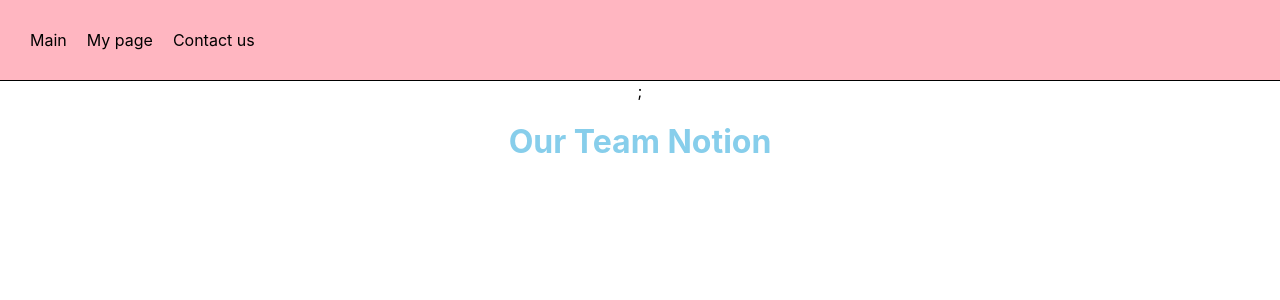
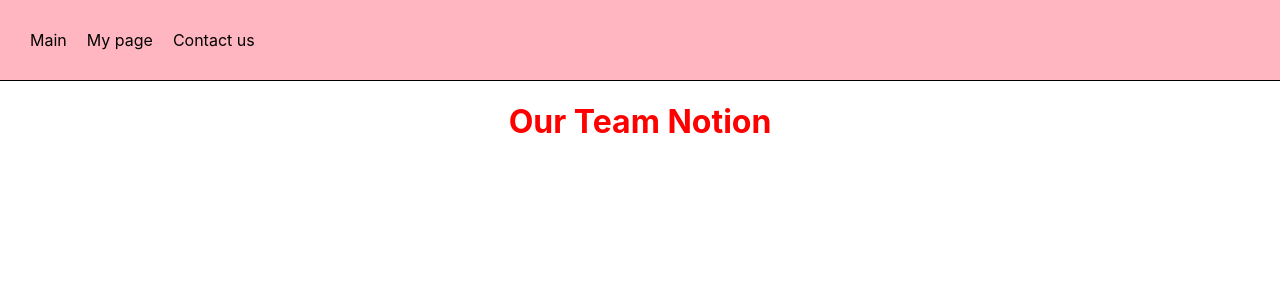
Before and after one commit to catcoderjisu/artsyplatform, a React (Create React App) app: page /contact in a window 1280 px wide. Shown: the top 300 px of the page. Built offline with nearby package versions, Linux system fonts and the light colour scheme.

Commit message:
Navbar 간단 설정

```diff
--- a/src/App.js
+++ b/src/App.js
@@ -9,7 +9,7 @@
   return (
     <BrowserRouter>
       <div className="App">
-        <Nav />;
+        <Nav />
         <Routes>
           <Route path="/" element={<Main />}/>
           <Route path="/contact" element={<Contact />}/>
--- a/src/components/Contact.js
+++ b/src/components/Contact.js
@@ -4,7 +4,7 @@
 
   return(
     <div>
-      <h1 style={ { color: 'skyblue' } }>Our Team Notion</h1>
+      <h1 style={ { color: 'red' } }>Our Team Notion</h1>
     </div>
   );
 }
--- a/src/components/Main.js
+++ b/src/components/Main.js
@@ -1,3 +1,4 @@
+// 메인 페이지!!!!!!
 import React from 'react'
 
 function Main() {
```
